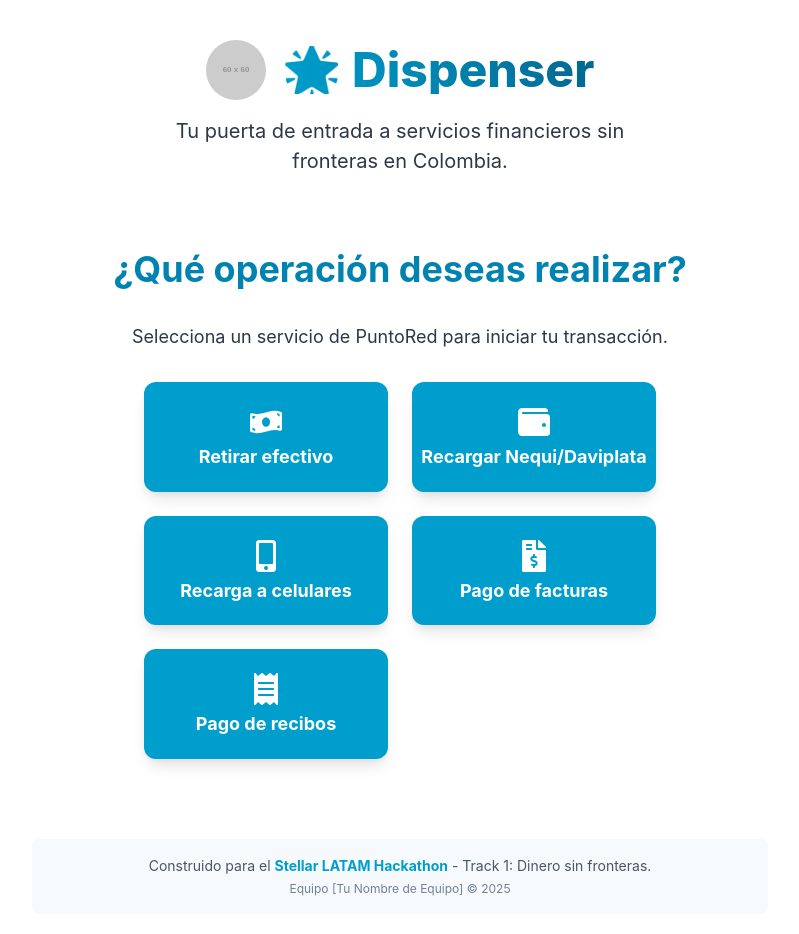
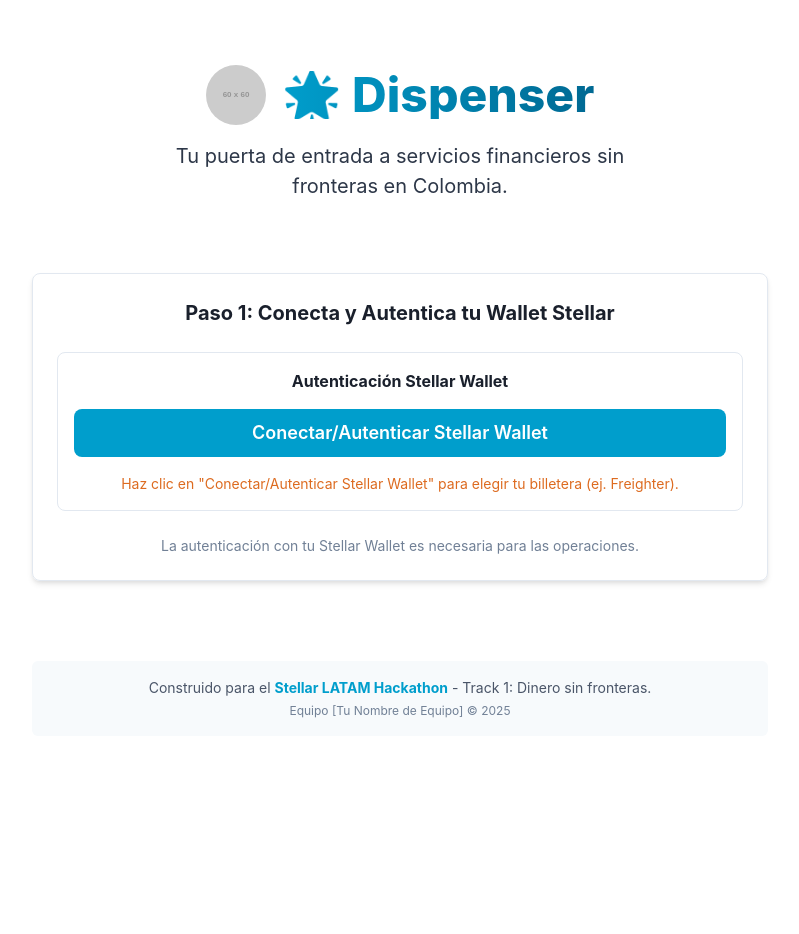
Before and after one commit to dannuver/dispenser, a React (Vite) app: page / in a window 1280 px wide. Shown: the top 934 px of the page, without its empty margins (240-1039 px from the left). After the commit the page ends 800 px from the top, so only its background shows below. Built offline with nearby package versions, Linux system fonts and the light colour scheme; what @creit.tech/stellar-wallets-kit, stellar-sdk, wagmi would draw is missing.

Commit message:
Flujo de app priorizando autenticación Stellar y opciones de ancla

```diff
--- a/src/App.jsx
+++ b/src/App.jsx
@@ -2,11 +2,11 @@
 import React, { useState, useEffect } from 'react';
 import { ChakraProvider, extendTheme, Box, Container, VStack, Heading, Text, Link, HStack, Image, Button } from '@chakra-ui/react';
 // Rutas de importación corregidas para cuando App.jsx está en src/ (estructura estándar)
-import OperationSelector from './components/OperationSelector'; // Ahora sí necesita './components/'
-import WalletConnect from './components/WalletConnect'; // Ahora sí necesita './components/'
-import AxelarBridge from './components/AxelarBridge'; // Ahora sí necesita './components/'
-import PuntoRedWithdraw from './components/PuntoRedWithdraw'; // Ahora sí necesita './components/'
-import StellarAuth from './components/StellarAuth'; // Ahora sí necesita './components/'
+import OperationSelector from './components/OperationSelector';
+import WalletConnect from './components/WalletConnect';
+import AxelarBridge from './components/AxelarBridge';
+import PuntoRedWithdraw from './components/PuntoRedWithdraw';
+import StellarAuth from './components/StellarAuth'; // Asegúrate de que esta importación sea correcta
 
 import { WagmiProvider } from 'wagmi';
 import { polygon, mainnet, arbitrum } from 'wagmi/chains';
@@ -46,7 +46,7 @@
 
 function App() {
   const [selectedOperation, setSelectedOperation] = useState(null);
-  const [walletConnectedEVM, setWalletConnectedEVM] = useState(false);
+  const [walletConnectedEVM, setWalletConnectedEVM] = useState(false); // Mantener para futura re-activación si es necesario
   // Estados para la dirección Stellar y el JWT, intentando cargar desde localStorage
   const [stellarAddress, setStellarAddress] = useState(localStorage.getItem('stellarAddress') || null);
   const [jwtToken, setJwtToken] = useState(localStorage.getItem('stellarJwt') || null);
@@ -56,8 +56,7 @@
   // Función para resetear todos los estados y volver a la selección de operación
   const handleGoBack = () => {
     setSelectedOperation(null);
-    setWalletConnectedEVM(false);
-    // No reseteamos stellarAddress y jwtToken aquí, ya que la autenticación es persistente
+    setWalletConnectedEVM(false); // Resetear EVM también si se oculta
     setAmountToBridge(null);
     setBridgeComplete(false);
     // Limpiar parámetros de URL si estamos volviendo de un callback de SEP-24
@@ -74,10 +73,11 @@
   const callbackTxId = urlParams.get('id');
   const callbackTxStatus = urlParams.get('status');
 
+  // --- Lógica del Flujo de la Aplicación ---
   if (callbackTxId && jwtToken && stellarAddress) {
+    // Caso 1: Regreso de un flujo interactivo de SEP-24 del ancla
     // Si hay un ID de transacción en la URL y estamos autenticados,
-    // significa que regresamos del flujo interactivo del ancla.
-    // Mostramos directamente el componente de retiro para que monitoree la transacción.
+    // mostramos directamente el componente de retiro para que monitoree la transacción.
     currentComponent = (
       <PuntoRedWithdraw
         operationType={selectedOperation || "Transacción en curso"} // Puede ser nulo si se llega directamente aquí
@@ -88,25 +88,31 @@
         initialTransactionStatus={callbackTxStatus}
       />
     );
-    // En este caso, el botón "Volver" es útil para reiniciar el flujo
     showGoBackButton = true;
-  } else if (!selectedOperation) {
-    currentComponent = <OperationSelector setSelectedOperation={setSelectedOperation} />;
-    showGoBackButton = false; // No mostrar "Volver" en la pantalla inicial
-  } else if (!walletConnectedEVM || !stellarAddress || !jwtToken) {
+  } else if (!stellarAddress || !jwtToken) {
+    // Caso 2: El usuario aún no está autenticado con la wallet Stellar
+    // Mostramos el componente de conexión/autenticación de wallets.
     currentComponent = (
       <WalletConnect
-        onEVMConnect={setWalletConnectedEVM}
-        onStellarAuthSuccess={(token, pk) => { // Nueva prop para manejar la autenticación Stellar
+        onEVMConnect={setWalletConnectedEVM} // Mantener para futura re-activación de EVM
+        onStellarAuthSuccess={(token, pk) => {
           setJwtToken(token);
           setStellarAddress(pk);
-          localStorage.setItem('stellarJwt', token); // Persistir JWT
-          localStorage.setItem('stellarAddress', pk); // Persistir Stellar Address
+          localStorage.setItem('stellarJwt', token);
+          localStorage.setItem('stellarAddress', pk);
         }}
-        currentStellarAddress={stellarAddress} // Pasar la dirección Stellar actual para mostrar
+        currentStellarAddress={stellarAddress}
       />
     );
+    showGoBackButton = false; // No mostrar "Volver" en la pantalla de conexión inicial
+  } else if (!selectedOperation) {
+    // Caso 3: Autenticación Stellar completa, pero no se ha seleccionado una operación
+    // Mostramos las opciones de operación de PuntoRed.
+    currentComponent = <OperationSelector setSelectedOperation={setSelectedOperation} />;
+    showGoBackButton = true; // Permitir volver a la pantalla de conexión si el usuario lo desea
   } else if (!bridgeComplete) {
+    // Caso 4: Operación seleccionada, pero el puenteo de fondos no está completo (simulado)
+    // Este paso es un requisito previo para tener los fondos en Stellar.
     currentComponent = (
       <AxelarBridge
         onBridgeComplete={(amount) => {
@@ -117,7 +123,10 @@
         stellarAddress={stellarAddress}
       />
     );
+    showGoBackButton = true;
   } else {
+    // Caso 5: Todos los pasos previos completados (autenticación, selección, puenteo)
+    // Mostramos el componente de retiro para completar la operación con el ancla.
     currentComponent = (
       <PuntoRedWithdraw
         operationType={selectedOperation}
@@ -126,6 +135,7 @@
         jwtToken={jwtToken}
       />
     );
+    showGoBackButton = true;
   }
 
   return (
@@ -135,23 +145,21 @@
           <Container maxW="container.md" py={10}>
             <VStack spacing={8} align="stretch">
               <Box textAlign="center" mb={10}>
-                {/* Contenedor para el logo y el título */}
                 <HStack justifyContent="center" alignItems="center" spacing={4} mb={4}>
-                  {/* Placeholder para el logo. Puedes reemplazar la URL con tu logo real */}
                   <Image
                     src="https://placehold.co/60x60/009ECC/ffffff?text=LOGO"
                     alt="Dispenser Logo"
                     boxSize="60px"
                     borderRadius="full"
-                    fallbackSrc="https://placehold.co/60x60/009ECC/ffffff?text=LOGO" // Fallback si la imagen no carga
+                    fallbackSrc="https://placehold.co/60x60/009ECC/ffffff?text=LOGO"
                   />
                   <Heading
                     as="h1"
                     size="2xl"
-                    fontSize={{ base: "3xl", md: "5xl" }} // Tamaño de fuente responsivo
-                    bgGradient="linear(to-r, stellarBlue.500, stellarBlue.700)" // Degradado para más vida
-                    bgClip="text" // Aplica el degradado al texto
-                    fontWeight="extrabold" // Hace el texto más grueso
+                    fontSize={{ base: "3xl", md: "5xl" }}
+                    bgGradient="linear(to-r, stellarBlue.500, stellarBlue.700)"
+                    bgClip="text"
+                    fontWeight="extrabold"
                   >
                     🌟 Dispenser
                   </Heading>
@@ -161,7 +169,6 @@
                 </Text>
               </Box>
 
-              {/* Botón "Volver" - visible solo cuando showGoBackButton es true */}
               {showGoBackButton && (
                 <Button
                   onClick={handleGoBack}
```
